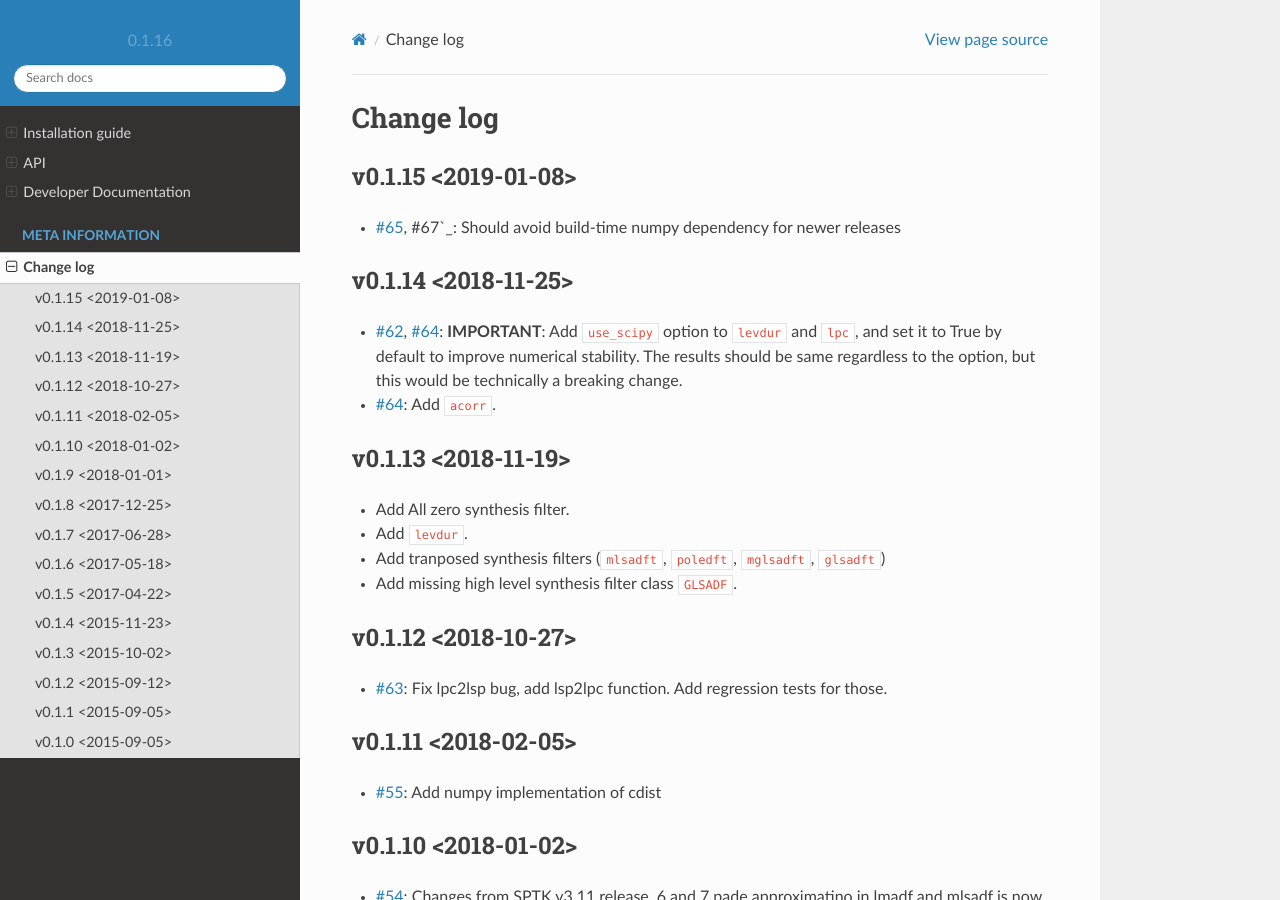
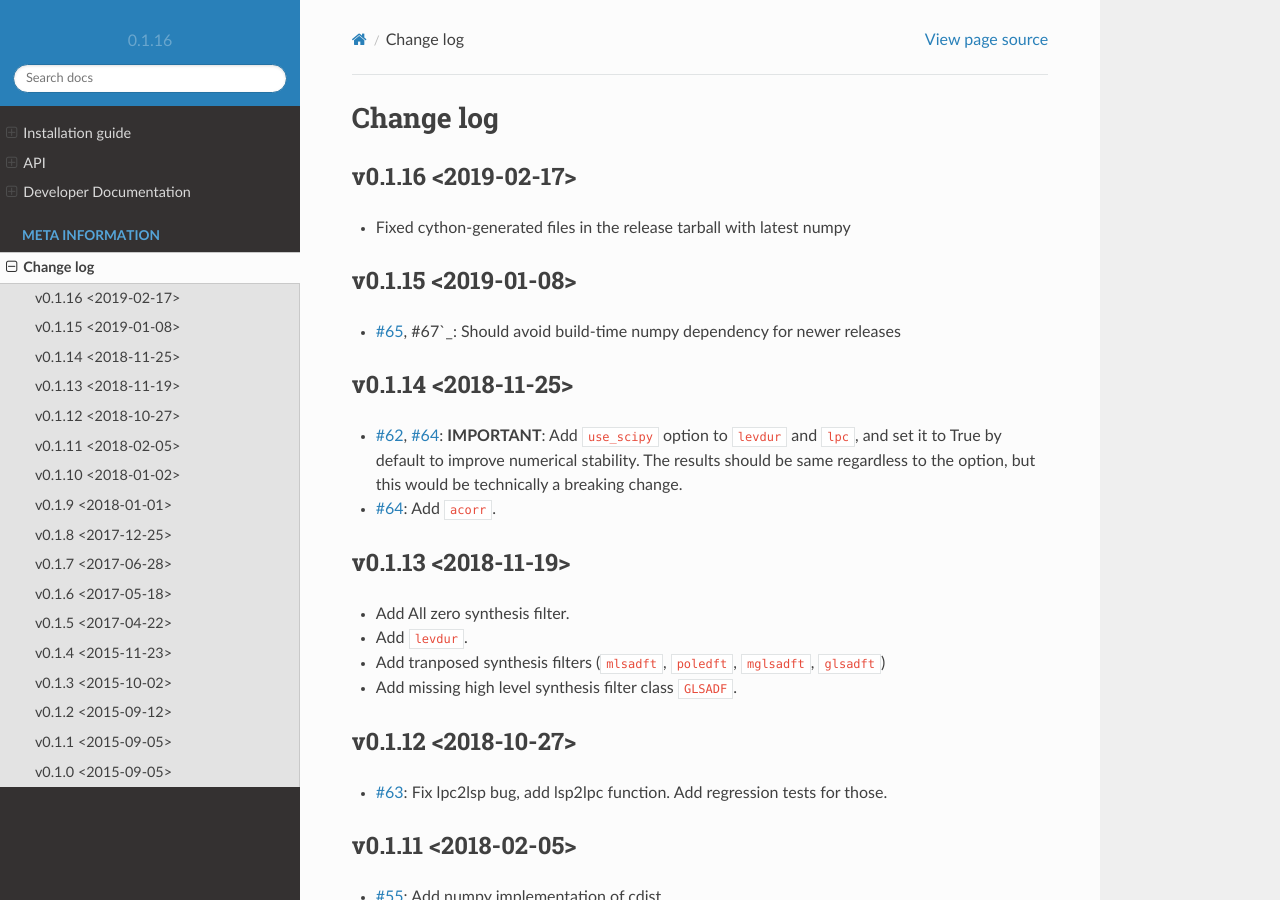
Before and after one commit to r9y9/pysptk, a Sphinx documentation site: the page built from docs/changelog.rst, in a window 1280 px wide and 900 px high. Built offline with Sphinx 7.4.7 and the Read the Docs theme 2.0.0, drawn with Linux system fonts in a browser that asks for light colours.

Commit message:
prepare for v0.1.16

```diff
--- a/docs/changelog.rst
+++ b/docs/changelog.rst
@@ -1,5 +1,10 @@
 Change log
 ==========
+
+v0.1.16 <2019-02-17>
+--------------------
+
+- Fixed cython-generated files in the release tarball with latest numpy
 
 v0.1.15 <2019-01-08>
 --------------------
```
